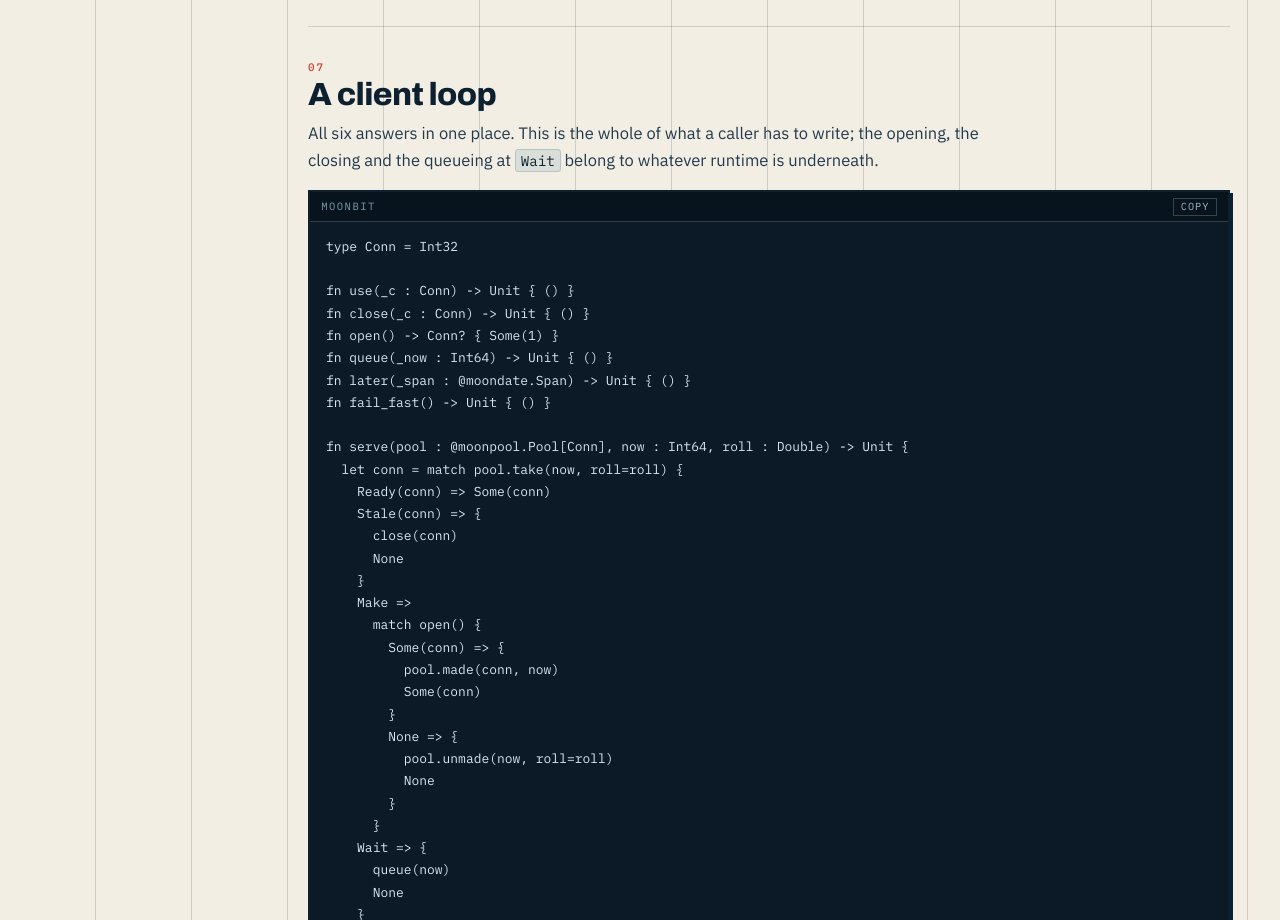
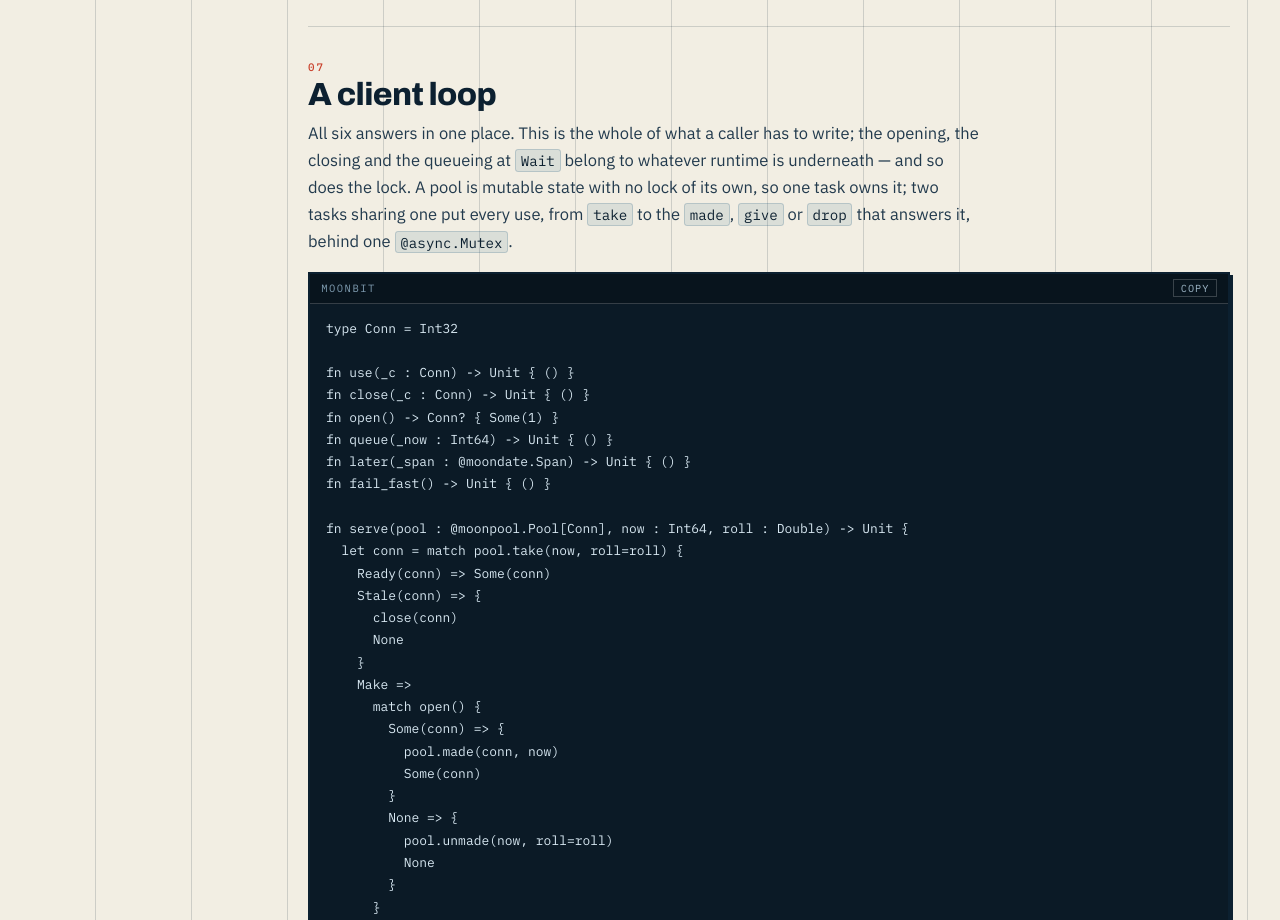
Before and after one commit to moonbitstack/moonpool, a plain HTML site: page docs/guide.html in a window 1280 px wide. Shown: the part 8200-9120 px from the top of the page. Drawn offline with nearby package versions, Linux system fonts and the light colour scheme.

Commit message:
docs(moonpool): a pool belongs to one task, and what the traces now cover.
Nothing said how a pool may be shared, which is the one misuse a caller cannot see from
the signatures: it is mutable state with no lock, so one task owns it and several put
every use behind one mutex. README, guide and skill say so. The conformance table counts
what the traces added — 233 hand-outs against one reference, 301 against the other — and
lists the three differences that are deliberate, the broken-resource one included.

Signed-off-by: Leo Cheng (heke1228) <chengkelfan@qq.com>

```diff
--- a/docs/guide.html
+++ b/docs/guide.html
@@ -450,7 +450,10 @@ println(@moonpool.pick(none[:], 0L, first=0.0, second=0.0))</code></pre>
       <p>
         All six answers in one place. This is the whole of what a caller has to write; the
         opening, the closing and the queueing at <code>Wait</code> belong to whatever runtime
-        is underneath.
+        is underneath — and so does the lock. A pool is mutable state with no lock of its own,
+        so one task owns it; two tasks sharing one put every use, from <code>take</code> to
+        the <code>made</code>, <code>give</code> or <code>drop</code> that answers it, behind
+        one <code>@async.Mutex</code>.
       </p>
 
       <div class="code">
```
Also changed, not shown: docs/api.html (+1 -1 lines), docs/skills/moonpool/SKILL.md (+2 -0 lines), README.md.
